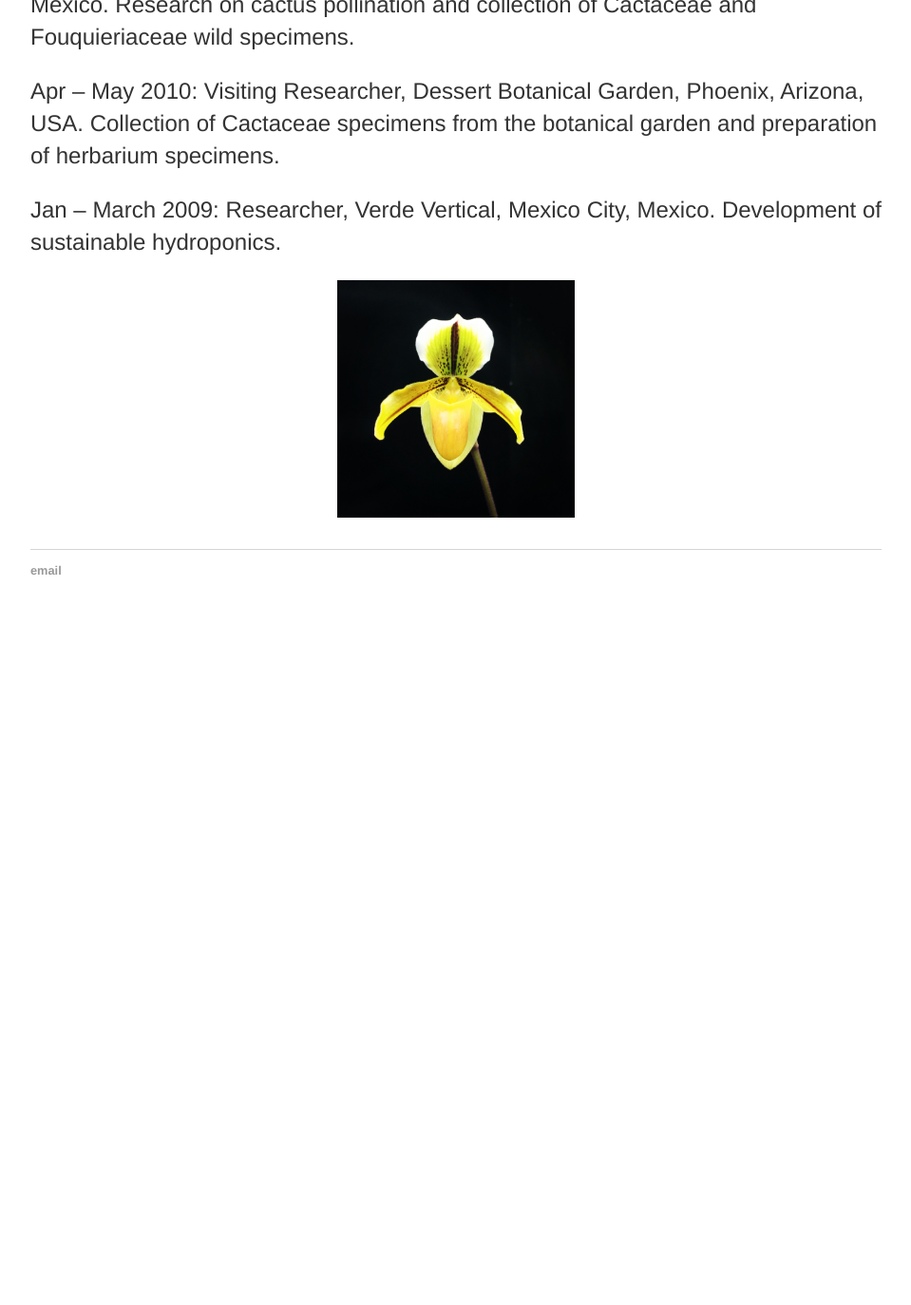
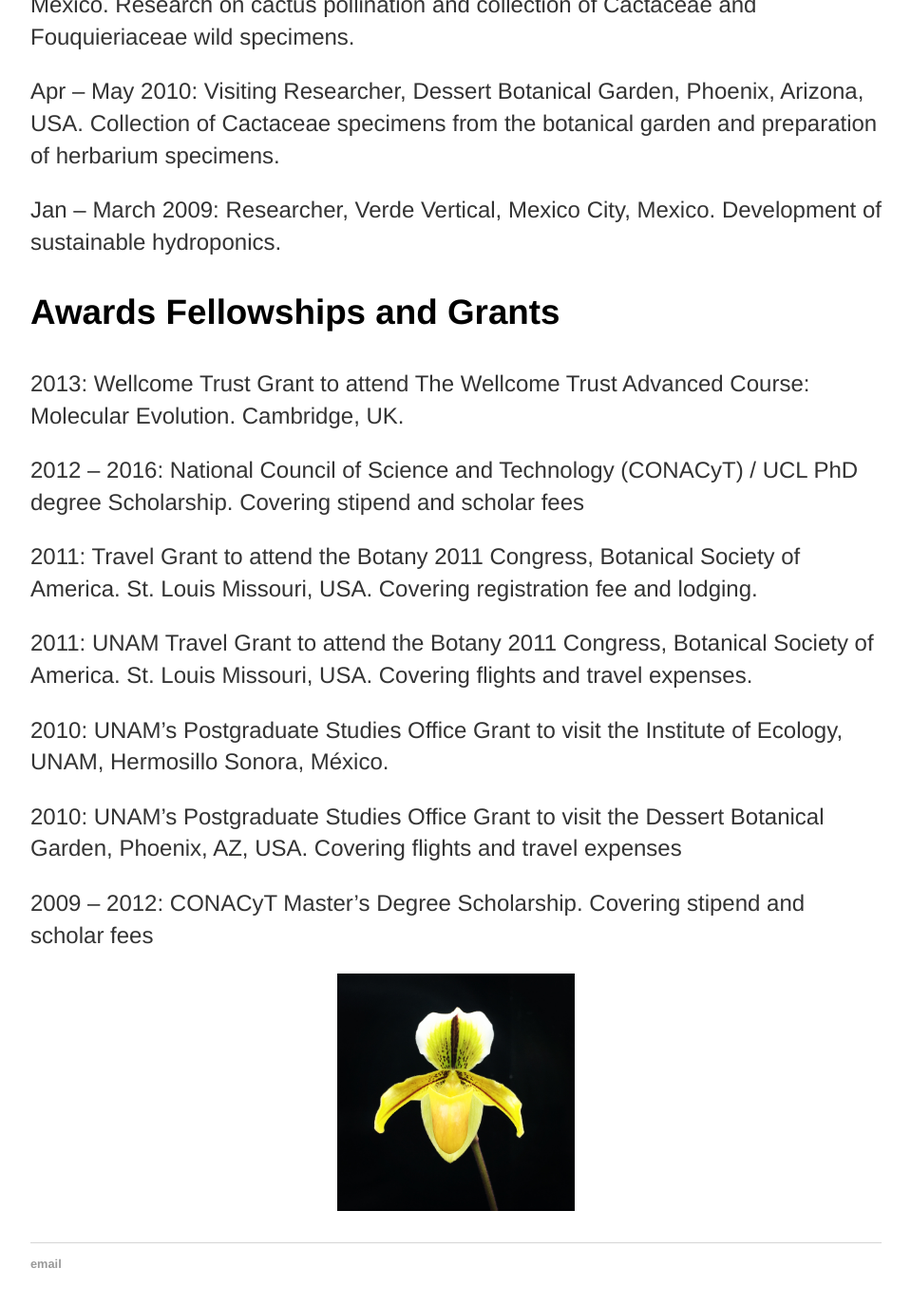
Before and after one commit to josebarbamontoya/josebarbamontoya.github.io, a Jekyll site: the page built from about/index.html, in a window 1280 px wide and 1400 px high, scrolled down 1467 px. Shown: the top 1374 px of the window at 95% size, without its empty margins (160-1119 px from the left). Built offline with Jekyll 4.4.1, drawn with Linux system fonts in a browser that asks for light colours; before the commit the page ends 2137 px from its top, so only the background shows below that.

Commit message:
Update index.html

```diff
--- a/about/index.html
+++ b/about/index.html
@@ -23,7 +23,14 @@ title: Jose Barba-Montoya
 			<p>Apr – May 2010: Visiting Researcher, Dessert Botanical Garden, Phoenix, Arizona, USA. Collection of Cactaceae specimens from the botanical garden and preparation of herbarium specimens.
 			<p>Jan – March 2009: Researcher, Verde Vertical, Mexico City, Mexico. Development of sustainable hydroponics.
 
-
+	<h3>Awards Fellowships and Grants</h3>
+			<p>2013: Wellcome Trust Grant to attend The Wellcome Trust Advanced Course: Molecular Evolution. Cambridge, UK.
+			<p>2012 – 2016: National Council of Science and Technology (CONACyT) / UCL PhD degree Scholarship. Covering stipend and scholar fees
+			<p>2011: Travel Grant to attend the Botany 2011 Congress, Botanical Society of America. St. Louis Missouri, USA. Covering registration fee and lodging.
+			<p>2011: UNAM Travel Grant to attend the Botany 2011 Congress, Botanical Society of America. St. Louis Missouri, USA. Covering flights and travel expenses.
+			<p>2010: UNAM’s Postgraduate Studies Office Grant to visit the Institute of Ecology, UNAM, Hermosillo Sonora, México.
+			<p>2010: UNAM’s Postgraduate Studies Office Grant to visit the Dessert Botanical Garden, Phoenix, AZ, USA. Covering flights and travel expenses
+			<p>2009 – 2012: CONACyT Master’s Degree Scholarship. Covering stipend and scholar fees
 
 
 
```
